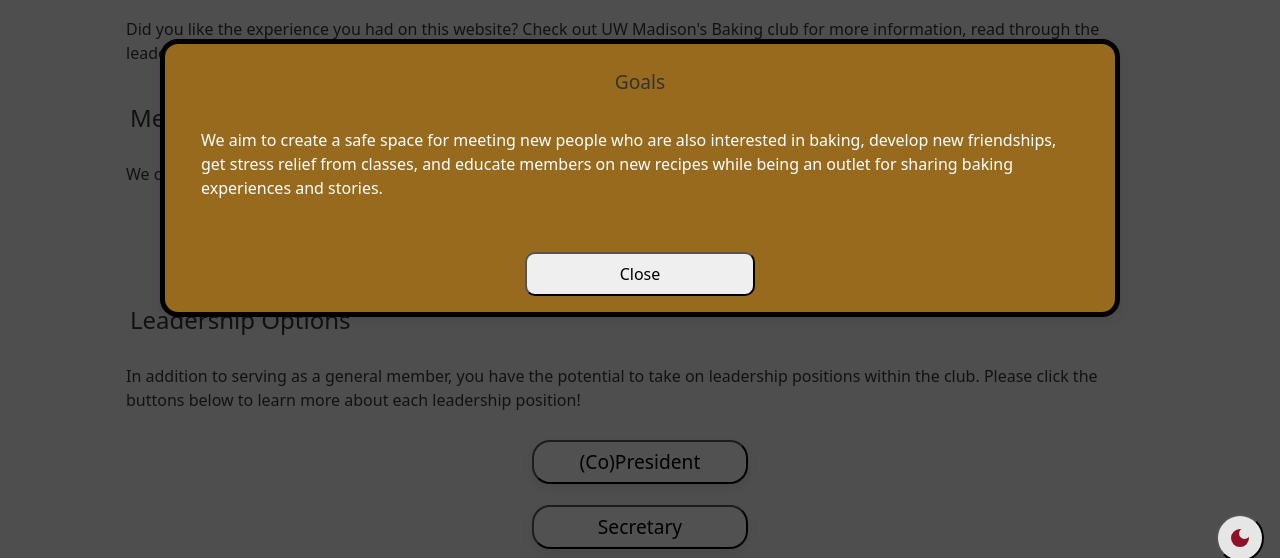
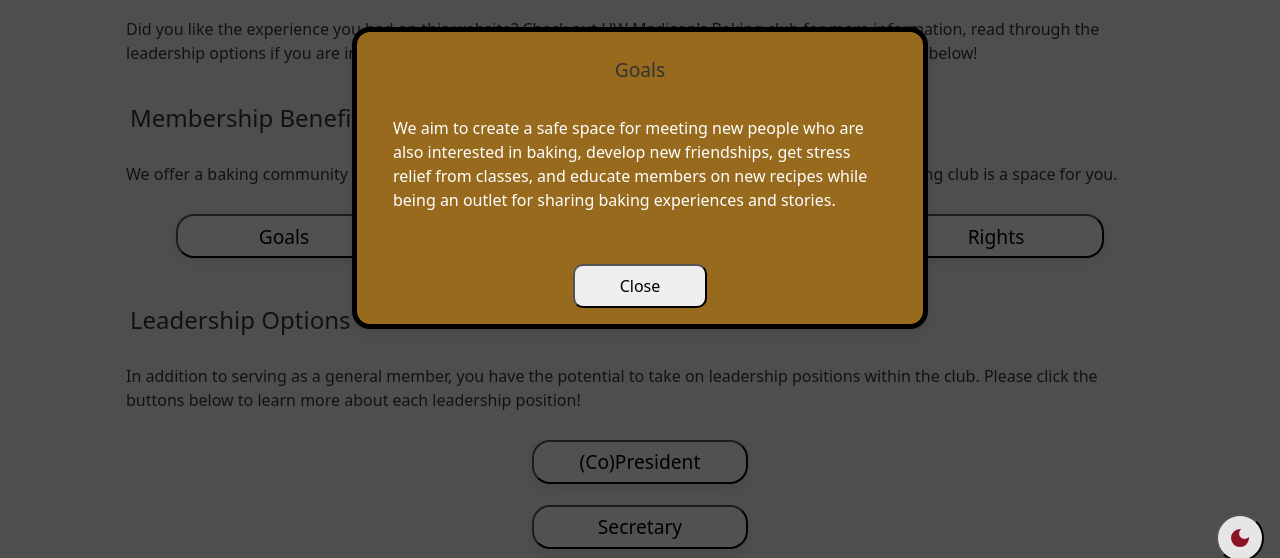
Before and after one commit to CS272-F25/p17, a plain HTML site: page membership.html in a window 1280 px wide. Both pictures are taken after a click on the button "Goals". Shown: the part 222-780 px from the top of the page. Drawn offline with nearby package versions, Linux system fonts and the light colour scheme.

Commit message:
Membership modal update
Adjusted modal as I made min-width too large on accident

```diff
--- a/membership.css
+++ b/membership.css
@@ -36,7 +36,7 @@
     width: 45%;
     max-height: 100%;
     max-width: 100%;
-    min-width: 75%;
+    min-width: 30%;
     border-style: solid;
     border-color: black;
     border-width: 5px;
```
